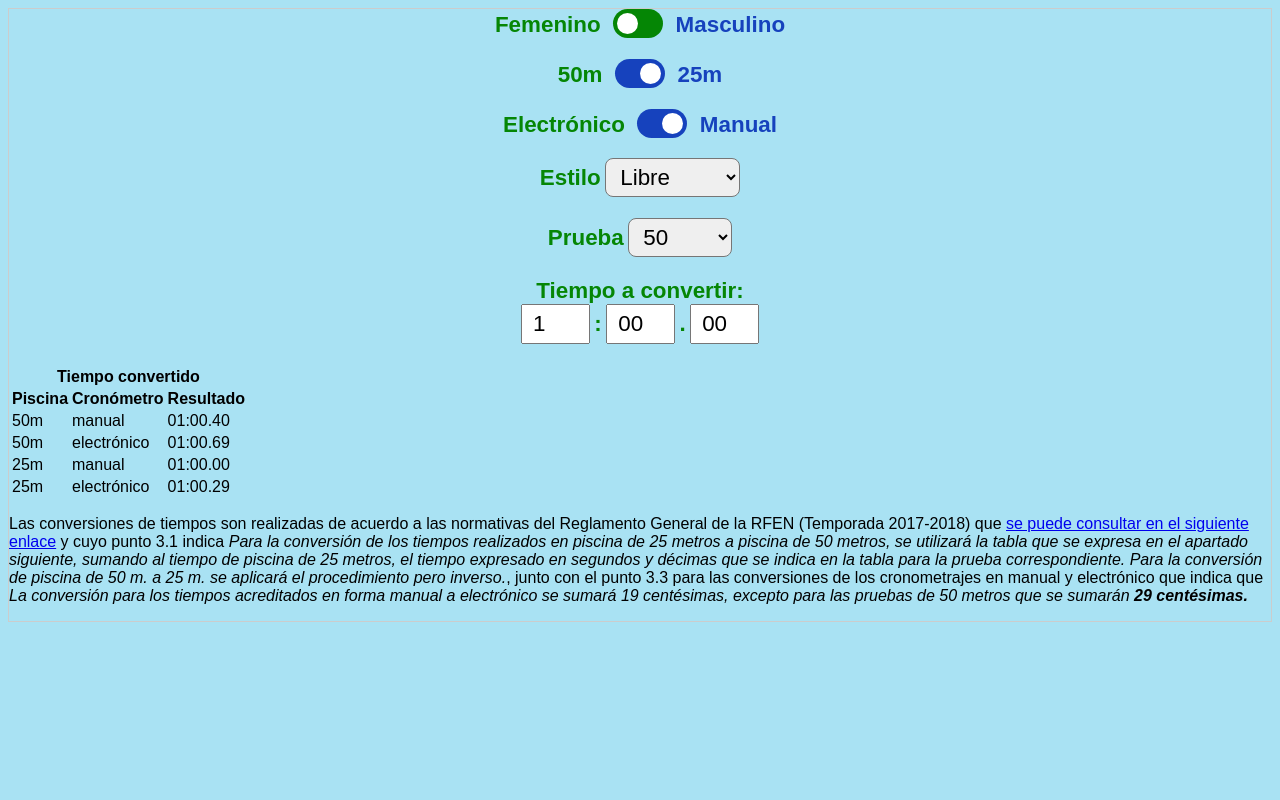
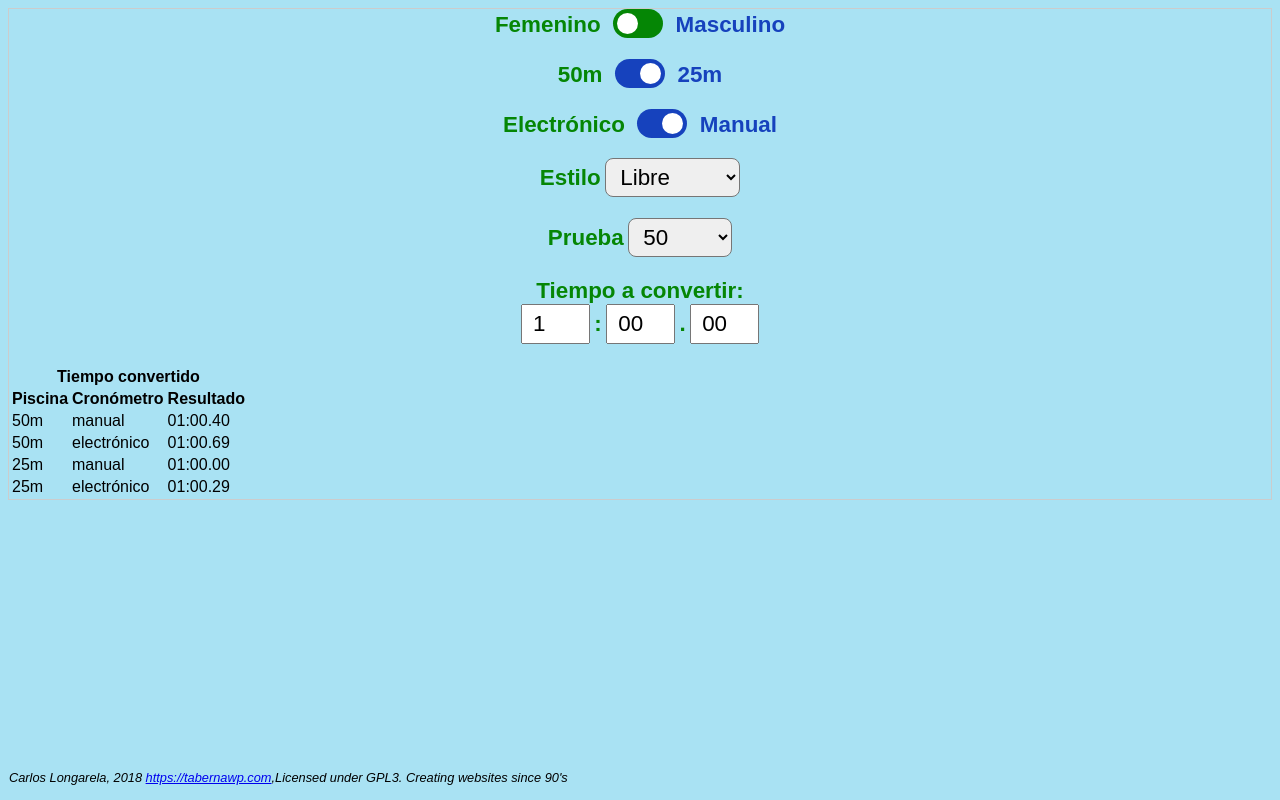
Before and after one commit to CarlosLongarela/conversor-tiempos-natacion, a website: page index.html in a window 1280 px wide. Drawn offline with Linux system fonts and the light colour scheme.

Commit message:
Info aboout calcs

```diff
--- a/css/scss/style.scss
+++ b/css/scss/style.scss
@@ -136,3 +136,15 @@ input:checked + .slider:before {
 	position: relative;
 	display: inline-block;
 }
+
+.cl-info {
+	display: none;
+}
+
+.cl-copy {
+	text-align: right;
+	font-size: 0.8em;
+	font-style: italic;
+	position: absolute;
+	bottom: 2px;
+}
--- a/index.html
+++ b/index.html
@@ -105,7 +105,9 @@
 			</tr>
 		</table>
 
-		<p>Las conversiones de tiempos son realizadas de acuerdo a las normativas del Reglamento General de la RFEN (Temporada 2017-2018) que <a href="http://www.rfen.es/publicacion/userfiles/NAT_00_Normativa_ASPECTOS_GENERALES_2017-2018.pdf">se puede consultar en el siguiente enlace</a> y cuyo punto 3.1 indica <em>Para la conversión de los tiempos realizados en piscina de 25 metros a piscina de 50 metros, se utilizará la tabla que se expresa en el apartado siguiente, sumando al tiempo de piscina de 25 metros, el tiempo expresado en segundos y décimas que se indica en la tabla para la prueba correspondiente. Para la conversión de piscina de 50 m. a 25 m. se aplicará el procedimiento pero inverso.</em>, junto con el punto 3.3 para las conversiones de los cronometrajes en manual y electrónico que indica que <em>La conversión para los tiempos acreditados en forma manual a electrónico se sumará 19 centésimas, excepto para las pruebas de 50 metros que se sumarán <strong>29 centésimas.</strong></em></p>
+		<p class="cl-info">Las conversiones de tiempos son realizadas de acuerdo a las normativas del Reglamento General de la RFEN (Temporada 2017-2018) que <a href="http://www.rfen.es/publicacion/userfiles/NAT_00_Normativa_ASPECTOS_GENERALES_2017-2018.pdf">se puede consultar en el siguiente enlace</a> y cuyo punto 3.1 indica <em>Para la conversión de los tiempos realizados en piscina de 25 metros a piscina de 50 metros, se utilizará la tabla que se expresa en el apartado siguiente, sumando al tiempo de piscina de 25 metros, el tiempo expresado en segundos y décimas que se indica en la tabla para la prueba correspondiente. Para la conversión de piscina de 50 m. a 25 m. se aplicará el procedimiento pero inverso.</em>, junto con el punto 3.3 para las conversiones de los cronometrajes en manual y electrónico que indica que <em>La conversión para los tiempos acreditados en forma manual a electrónico se sumará 19 centésimas, excepto para las pruebas de 50 metros que se sumarán <strong>29 centésimas.</strong></em></p>
+
+		<p class="cl-copy">Carlos Longarela, 2018 <a href="https://tabernawp.com">https://tabernawp.com</a>,Licensed under GPL3. Creating websites since 90's</p>
 
 	</div>
 
```
Also changed, not shown: README.md, css/style.min.css, 1 other file.
